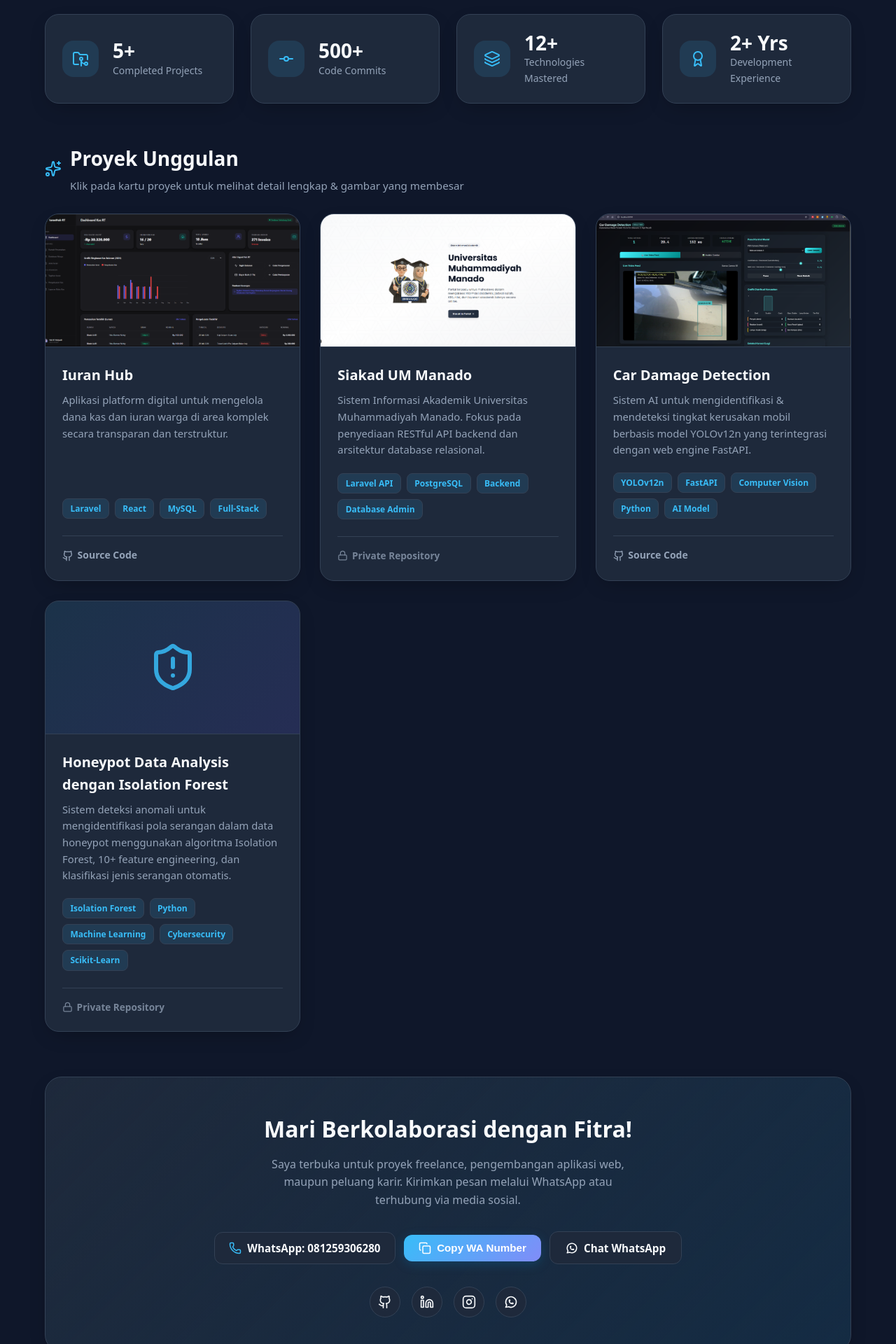
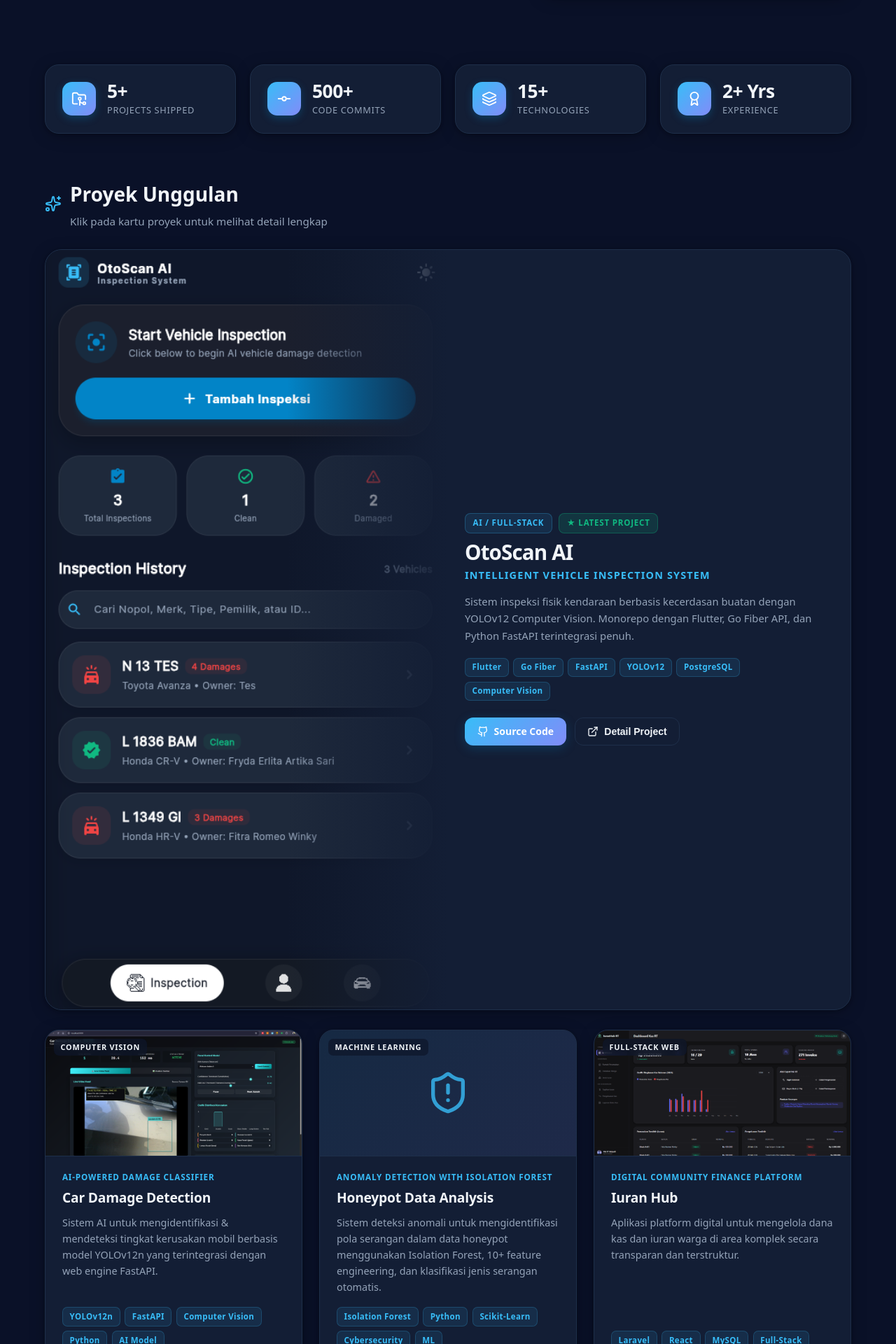
Before and after one commit to fitraaromeo/portfolio-web, a React (Vite) app: page / in a window 1280 px wide. Shown: the part 580-2500 px from the top of the page at 70% size. Built offline with nearby package versions, Linux system fonts and the light colour scheme.

Commit message:
feat: add OtoScan AI project + major professional UI upgrade

```diff
--- a/src/components/FeaturedProjects.tsx
+++ b/src/components/FeaturedProjects.tsx
@@ -1,14 +1,16 @@
 import React, { useState, useEffect } from 'react';
-import { Sparkles, Lock, X, ShieldAlert } from 'lucide-react';
+import { Sparkles, Lock, X, ShieldAlert, ExternalLink } from 'lucide-react';
 import { GithubIcon } from './SocialIcons';
 
 import iuranHubImg from '../assets/Iuran Hub.png';
 import siakadImg from '../assets/Siakad UM Manado.png';
 import carDamageImg from '../assets/Car Damage Detection YOLOv12n.png';
+import otoscanImg from '../assets/otoscan.png';
 
 interface Project {
   id: number;
   title: string;
+  shortDesc: string;
   description: string;
   longDescription?: string;
   tags: string[];
@@ -16,6 +18,8 @@
   bannerIcon?: React.ReactNode;
   githubUrl?: string;
   isPrivate?: boolean;
+  isFeatured?: boolean;
+  category: string;
 }
 
 export const FeaturedProjects: React.FC = () => {
@@ -24,52 +28,73 @@
   const projects: Project[] = [
     {
       id: 1,
+      title: 'OtoScan AI',
+      shortDesc: 'Intelligent Vehicle Inspection System',
+      description: 'Sistem inspeksi fisik kendaraan berbasis kecerdasan buatan dengan YOLOv12 Computer Vision. Monorepo dengan Flutter, Go Fiber API, dan Python FastAPI terintegrasi penuh.',
+      longDescription: 'OtoScan AI adalah sistem inspeksi kendaraan full-stack berarsitektur microservice (Monorepo). Frontend Flutter multi-platform mengirimkan foto 4-sisi kendaraan ke Go Fiber REST API, yang meneruskannya ke Python FastAPI AI service untuk inferensi YOLOv12. Model mendeteksi 6 jenis kerusakan: dent, scratch, crack, glass shatter, lamp broken, dan tire flat — hasilnya dikembalikan sebagai annotated bounding box image dan laporan JSON ke Flutter secara real-time.',
+      tags: ['Flutter', 'Go Fiber', 'FastAPI', 'YOLOv12', 'PostgreSQL', 'Computer Vision'],
+      imageSrc: otoscanImg,
+      githubUrl: 'https://github.com/fitraaromeo/Otoscan-AI',
+      isFeatured: true,
+      category: 'AI / Full-Stack'
+    },
+    {
+      id: 2,
+      title: 'Car Damage Detection',
+      shortDesc: 'AI-Powered Damage Classifier',
+      description: 'Sistem AI untuk mengidentifikasi & mendeteksi tingkat kerusakan mobil berbasis model YOLOv12n yang terintegrasi dengan web engine FastAPI.',
+      longDescription: 'Proyek Computer Vision yang menggabungkan model deteksi objek mutakhir YOLOv12n untuk mendeteksi lokasi dan jenis kerusakan kendaraan secara real-time. Sistem diintegrasikan ke dalam antarmuka web performa tinggi berbasis Python FastAPI.',
+      tags: ['YOLOv12n', 'FastAPI', 'Computer Vision', 'Python', 'AI Model'],
+      imageSrc: carDamageImg,
+      githubUrl: 'https://github.com/fitraaromeo/car-damage-detection-using-yolov12n',
+      category: 'Computer Vision'
+    },
+    {
+      id: 3,
+      title: 'Honeypot Data Analysis',
+      shortDesc: 'Anomaly Detection with Isolation Forest',
+      description: 'Sistem deteksi anomali untuk mengidentifikasi pola serangan dalam data honeypot menggunakan Isolation Forest, 10+ feature engineering, dan klasifikasi jenis serangan otomatis.',
+      longDescription: 'Sistem deteksi anomali dan analisis keamanan honeypot berbasis Machine Learning (Unsupervised Isolation Forest). Mengimplementasikan 10+ fitur engineering (entropy, command length, suspicious pattern count, recon commands), mengklasifikasi 7 jenis serangan (Reconnaissance, Data Exfiltration, Malware Deployment, Privilege Escalation, Persistence, Command Injection, Web Exploit), serta memberikan rating keparahan (Critical, High, Medium, Low) secara otomatis.',
+      tags: ['Isolation Forest', 'Python', 'Scikit-Learn', 'Cybersecurity', 'ML'],
+      bannerIcon: <ShieldAlert className="project-banner-icon" />,
+      isPrivate: true,
+      category: 'Machine Learning'
+    },
+    {
+      id: 4,
       title: 'Iuran Hub',
+      shortDesc: 'Digital Community Finance Platform',
       description: 'Aplikasi platform digital untuk mengelola dana kas dan iuran warga di area komplek secara transparan dan terstruktur.',
       longDescription: 'Iuran Hub adalah solusi manajemen keuangan digital yang dirancang untuk mengelola kas warga komplek perumahan. Aplikasi ini dibangun dengan kombinasi Laravel sebagai API backend, React untuk antarmuka pengguna yang cepat dan responsif, serta MySQL untuk penyimpanan data relasional yang aman.',
       tags: ['Laravel', 'React', 'MySQL', 'Full-Stack'],
       imageSrc: iuranHubImg,
-      githubUrl: 'https://github.com/fitraaromeo/iuran-hub'
+      githubUrl: 'https://github.com/fitraaromeo/iuran-hub',
+      category: 'Full-Stack Web'
     },
     {
-      id: 2,
+      id: 5,
       title: 'Siakad UM Manado',
-      description: 'Sistem Informasi Akademik Universitas Muhammadiyah Manado. Fokus pada penyediaan RESTful API backend dan arsitektur database relasional.',
+      shortDesc: 'Academic Information System API',
+      description: 'Sistem Informasi Akademik Universitas Muhammadiyah Manado. Fokus pada penyediaan RESTful API backend dan arsitektur database relasional performa tinggi.',
       longDescription: 'Sistem Informasi Akademik (SIAKAD) untuk Universitas Muhammadiyah Manado. Pada proyek ini, peran utama meliputi perancangan dan penyediaan RESTful API menggunakan Laravel serta pengelolaan arsitektur database performa tinggi berbasis PostgreSQL.',
       tags: ['Laravel API', 'PostgreSQL', 'Backend', 'Database Admin'],
       imageSrc: siakadImg,
-      isPrivate: true
+      isPrivate: true,
+      category: 'Backend'
     },
-    {
-      id: 3,
-      title: 'Car Damage Detection',
-      description: 'Sistem AI untuk mengidentifikasi & mendeteksi tingkat kerusakan mobil berbasis model YOLOv12n yang terintegrasi dengan web engine FastAPI.',
-      longDescription: 'Proyek Computer Vision yang menggabungkan model deteksi objek mutakhir YOLOv12n untuk mendeteksi lokasi dan jenis kerusakan kendaraan secara real-time. Sistem diintegrasikan ke dalam antarmuka web performa tinggi berbasis Python FastAPI.',
-      tags: ['YOLOv12n', 'FastAPI', 'Computer Vision', 'Python', 'AI Model'],
-      imageSrc: carDamageImg,
-      githubUrl: 'https://github.com/fitraaromeo/car-damage-detection-using-yolov12n'
-    },
-    {
-      id: 4,
-      title: 'Honeypot Data Analysis dengan Isolation Forest',
-      description: 'Sistem deteksi anomali untuk mengidentifikasi pola serangan dalam data honeypot menggunakan algoritma Isolation Forest, 10+ feature engineering, dan klasifikasi jenis serangan otomatis.',
-      longDescription: 'Sistem deteksi anomali dan analisis keamanan honeypot berbasis Machine Learning (Unsupervised Isolation Forest). Mengimplementasikan 10+ fitur engineering (entropy, command length, suspicious pattern count, recon commands), mengklasifikasi 7 jenis serangan (Reconnaissance, Data Exfiltration, Malware Deployment, Privilege Escalation, Persistence, Command Injection, Web Exploit), serta memberikan rating keparahan (Critical, High, Medium, Low) secara otomatis.',
-      tags: ['Isolation Forest', 'Python', 'Machine Learning', 'Cybersecurity', 'Scikit-Learn'],
-      bannerIcon: <ShieldAlert className="project-banner-icon" />,
-      isPrivate: true
-    }
   ];
 
   // Close modal on Escape key press
   useEffect(() => {
     const handleKeyDown = (e: KeyboardEvent) => {
-      if (e.key === 'Escape') {
-        setSelectedProject(null);
-      }
+      if (e.key === 'Escape') setSelectedProject(null);
     };
     window.addEventListener('keydown', handleKeyDown);
     return () => window.removeEventListener('keydown', handleKeyDown);
   }, []);
+
+  const featuredProject = projects.find(p => p.isFeatured);
+  const otherProjects = projects.filter(p => !p.isFeatured);
 
   return (
     <section id="projects" style={{ marginBottom: '4rem' }}>
@@ -78,13 +103,66 @@
           <Sparkles size={24} color="var(--accent-primary)" />
           <div>
             <h2>Proyek Unggulan</h2>
-            <p className="section-subtitle">Klik pada kartu proyek untuk melihat detail lengkap & gambar yang membesar</p>
+            <p className="section-subtitle">Klik pada kartu proyek untuk melihat detail lengkap</p>
           </div>
         </div>
       </div>
 
+      {/* Featured Hero Project */}
+      {featuredProject && (
+        <div
+          className="project-card-featured"
+          onClick={() => setSelectedProject(featuredProject)}
+          title="Klik untuk membuka detail proyek"
+        >
+          <div className="project-featured-image">
+            <img src={featuredProject.imageSrc} alt={featuredProject.title} loading="lazy" />
+            <div className="project-featured-overlay" />
+          </div>
+          <div className="project-featured-content">
+            <div style={{ display: 'flex', alignItems: 'center', gap: '0.6rem', marginBottom: '0.65rem' }}>
+              <span className="project-category-badge">{featuredProject.category}</span>
+              <span className="project-category-badge" style={{ background: 'rgba(16,185,129,0.15)', color: '#10b981', borderColor: 'rgba(16,185,129,0.3)' }}>
+                ★ Latest Project
+              </span>
+            </div>
+            <h3 className="project-featured-title">{featuredProject.title}</h3>
+            <p className="project-featured-subtitle">{featuredProject.shortDesc}</p>
+            <p className="project-featured-desc">{featuredProject.description}</p>
+            <div className="project-tech-tags" style={{ marginBottom: '1.5rem' }}>
+              {featuredProject.tags.map((tag, idx) => (
+                <span key={idx} className="tech-tag">{tag}</span>
+              ))}
+            </div>
+            <div style={{ display: 'flex', gap: '0.75rem', flexWrap: 'wrap' }}>
+              {featuredProject.githubUrl && (
+                <a
+                  href={featuredProject.githubUrl}
+                  className="btn btn-primary"
+                  target="_blank"
+                  rel="noreferrer"
+                  onClick={e => e.stopPropagation()}
+                  style={{ fontSize: '0.875rem', padding: '0.55rem 1.1rem' }}
+                >
+                  <GithubIcon size={16} />
+                  <span>Source Code</span>
+                </a>
+              )}
+              <button
+                className="btn btn-secondary"
+                style={{ fontSize: '0.875rem', padding: '0.55rem 1.1rem' }}
+              >
+                <ExternalLink size={16} />
+                <span>Detail Project</span>
+              </button>
+            </div>
+          </div>
+        </div>
+      )}
+
+      {/* Other Projects Grid */}
       <div className="projects-grid">
-        {projects.map((project) => (
+        {otherProjects.map((project) => (
           <div
             key={project.id}
             className="project-card"
@@ -97,9 +175,11 @@
               ) : (
                 project.bannerIcon || <ShieldAlert className="project-banner-icon" />
               )}
+              <span className="project-banner-category">{project.category}</span>
             </div>
 
             <div className="project-body">
+              <p className="project-short-desc">{project.shortDesc}</p>
               <h3>{project.title}</h3>
               <p>{project.description}</p>
 
@@ -133,16 +213,10 @@
         ))}
       </div>
 
-      {/* Enlarged Detail Popup Modal */}
+      {/* Detail Modal */}
       {selectedProject && (
-        <div
-          className="modal-overlay"
-          onClick={() => setSelectedProject(null)}
-        >
-          <div
-            className="modal-container"
-            onClick={(e) => e.stopPropagation()}
-          >
+        <div className="modal-overlay" onClick={() => setSelectedProject(null)}>
+          <div className="modal-container" onClick={(e) => e.stopPropagation()}>
             <button
               className="modal-close-btn"
               onClick={() => setSelectedProject(null)}
@@ -163,6 +237,9 @@
             </div>
 
             <div className="modal-content">
+              <span className="project-category-badge" style={{ marginBottom: '0.75rem', display: 'inline-flex' }}>
+                {selectedProject.category}
+              </span>
               <h3>{selectedProject.title}</h3>
               <p>{selectedProject.longDescription || selectedProject.description}</p>
 
--- a/src/components/QuickStats.tsx
+++ b/src/components/QuickStats.tsx
@@ -10,24 +10,24 @@
 export const QuickStats: React.FC = () => {
   const stats: StatItem[] = [
     {
-      icon: <FolderGit2 size={24} />,
+      icon: <FolderGit2 size={22} />,
       value: '5+',
-      label: 'Completed Projects'
+      label: 'Projects Shipped'
     },
     {
-      icon: <GitCommit size={24} />,
+      icon: <GitCommit size={22} />,
       value: '500+',
       label: 'Code Commits'
     },
     {
-      icon: <Layers size={24} />,
-      value: '12+',
-      label: 'Technologies Mastered'
+      icon: <Layers size={22} />,
+      value: '15+',
+      label: 'Technologies'
     },
     {
-      icon: <Award size={24} />,
+      icon: <Award size={22} />,
       value: '2+ Yrs',
-      label: 'Development Experience'
+      label: 'Experience'
     }
   ];
 
--- a/src/index.css
+++ b/src/index.css
@@ -1,20 +1,22 @@
 /* Design Tokens & Theme Variables */
 :root {
   /* Light Mode (Default) */
-  --bg-main: #F8FAFC;
+  --bg-main: #F1F5F9;
   --card-bg: #FFFFFF;
   --text-primary: #0F172A;
   --text-secondary: #64748B;
   --accent-primary: #0284C7;
   --accent-secondary: #4F46E5;
+  --accent-tertiary: #10b981;
   --border-color: #E2E8F0;
 
   /* Utility RGBs & Glassmorphism */
-  --card-shadow: 0 10px 30px -10px rgba(15, 23, 42, 0.08);
-  --card-shadow-hover: 0 20px 40px -15px rgba(2, 132, 199, 0.15);
-  --glass-bg: rgba(255, 255, 255, 0.75);
-  --glass-border: rgba(226, 232, 240, 0.8);
-  --badge-bg: rgba(2, 132, 199, 0.1);
+  --card-shadow: 0 4px 24px -4px rgba(15, 23, 42, 0.08), 0 1px 4px rgba(15,23,42,0.04);
+  --card-shadow-hover: 0 20px 48px -12px rgba(2, 132, 199, 0.2);
+  --glass-bg: rgba(255, 255, 255, 0.82);
+  --glass-border: rgba(226, 232, 240, 0.9);
+  --badge-bg: rgba(2, 132, 199, 0.09);
+  --featured-gradient: linear-gradient(135deg, rgba(2,132,199,0.07) 0%, rgba(79,70,229,0.09) 100%);
 
   --font-family: 'Plus Jakarta Sans', system-ui, -apple-system, BlinkMacSystemFont, 'Segoe UI', Roboto, sans-serif;
   --transition-fast: 0.2s cubic-bezier(0.4, 0, 0.2, 1);
@@ -23,20 +25,22 @@
 
 [data-theme="dark"] {
   /* Dark Mode */
-  --bg-main: #0F172A;
-  --card-bg: #1E293B;
-  --text-primary: #F8FAFC;
+  --bg-main: #0A1128;
+  --card-bg: #131e35;
+  --text-primary: #F1F5F9;
   --text-secondary: #94A3B8;
   --accent-primary: #38BDF8;
   --accent-secondary: #818CF8;
-  --border-color: #334155;
+  --accent-tertiary: #34d399;
+  --border-color: #1e2f4a;
 
   /* Utility RGBs & Glassmorphism */
-  --card-shadow: 0 10px 30px -10px rgba(0, 0, 0, 0.3);
-  --card-shadow-hover: 0 20px 40px -15px rgba(56, 189, 248, 0.2);
-  --glass-bg: rgba(30, 41, 59, 0.75);
-  --glass-border: rgba(51, 65, 85, 0.8);
-  --badge-bg: rgba(56, 189, 248, 0.12);
+  --card-shadow: 0 4px 24px -4px rgba(0, 0, 0, 0.35), 0 1px 4px rgba(0,0,0,0.2);
+  --card-shadow-hover: 0 20px 48px -12px rgba(56, 189, 248, 0.25);
+  --glass-bg: rgba(19, 30, 53, 0.85);
+  --glass-border: rgba(30, 47, 74, 0.9);
+  --badge-bg: rgba(56, 189, 248, 0.1);
+  --featured-gradient: linear-gradient(135deg, rgba(56,189,248,0.07) 0%, rgba(129,140,248,0.1) 100%);
 }
 
 /* Reset & Base Styles */
@@ -283,22 +287,24 @@
   grid-template-columns: 1.2fr 0.8fr;
   gap: 2.5rem;
   align-items: center;
-  margin-bottom: 3.5rem;
+  margin-bottom: 4rem;
+  padding: 2rem 0;
 }
 
 .hero-content h1 {
-  font-size: 3rem;
-  font-weight: 800;
-  line-height: 1.15;
-  margin-bottom: 1rem;
-  letter-spacing: -0.02em;
+  font-size: 3.15rem;
+  font-weight: 900;
+  line-height: 1.13;
+  margin-bottom: 1.1rem;
+  letter-spacing: -0.03em;
 }
 
 .hero-content p {
   color: var(--text-secondary);
-  font-size: 1.15rem;
+  font-size: 1.1rem;
+  line-height: 1.75;
   margin-bottom: 2rem;
-  max-width: 580px;
+  max-width: 560px;
 }
 
 .hero-actions {
@@ -366,21 +372,37 @@
 /* Quick Stats Section Grid */
 .stats-grid {
   display: grid;
-  grid-template-columns: repeat(auto-fit, minmax(240px, 1fr));
-  gap: 1.5rem;
-  margin-bottom: 3.5rem;
+  grid-template-columns: repeat(auto-fit, minmax(220px, 1fr));
+  gap: 1.25rem;
+  margin-bottom: 4rem;
 }
 
 .stat-card {
   background: var(--card-bg);
   border: 1px solid var(--border-color);
   border-radius: 1.25rem;
-  padding: 1.5rem;
+  padding: 1.4rem 1.5rem;
   display: flex;
   align-items: center;
-  gap: 1.25rem;
+  gap: 1rem;
   box-shadow: var(--card-shadow);
   transition: all var(--transition-normal);
+  position: relative;
+  overflow: hidden;
+}
+
+.stat-card::before {
+  content: '';
+  position: absolute;
+  top: 0; left: 0; right: 0;
+  height: 2px;
+  background: linear-gradient(90deg, var(--accent-primary), var(--accent-secondary));
+  opacity: 0;
+  transition: opacity var(--transition-fast);
+}
+
+.stat-card:hover::before {
+  opacity: 1;
 }
 
 .stat-card:hover {
@@ -390,28 +412,32 @@
 }
 
 .stat-icon-wrapper {
-  width: 3.25rem;
-  height: 3.25rem;
-  border-radius: 1rem;
-  background: var(--badge-bg);
-  color: var(--accent-primary);
+  width: 3rem;
+  height: 3rem;
+  border-radius: 0.875rem;
+  background: linear-gradient(135deg, var(--accent-primary), var(--accent-secondary));
+  color: #ffffff;
   display: flex;
   align-items: center;
   justify-content: center;
   flex-shrink: 0;
+  box-shadow: 0 4px 12px rgba(2, 132, 199, 0.3);
 }
 
 .stat-info h4 {
-  font-size: 1.75rem;
+  font-size: 1.65rem;
   font-weight: 800;
   color: var(--text-primary);
   line-height: 1.2;
+  letter-spacing: -0.02em;
 }
 
 .stat-info p {
   color: var(--text-secondary);
-  font-size: 0.875rem;
+  font-size: 0.8rem;
   font-weight: 500;
+  text-transform: uppercase;
+  letter-spacing: 0.05em;
 }
 
 /* Section Header */
@@ -440,11 +466,104 @@
   margin-top: 0.25rem;
 }
 
+/* Featured Projects — Hero Card (OtoScan AI) */
+.project-card-featured {
+  display: grid;
+  grid-template-columns: 1fr 1fr;
+  background: var(--card-bg);
+  border: 1px solid var(--border-color);
+  border-radius: 1.5rem;
+  overflow: hidden;
+  box-shadow: var(--card-shadow);
+  margin-bottom: 1.75rem;
+  cursor: pointer;
+  transition: all var(--transition-normal);
+  position: relative;
+}
+
+.project-card-featured:hover {
+  border-color: var(--accent-primary);
+  box-shadow: var(--card-shadow-hover);
+  transform: translateY(-4px);
+}
+
+.project-featured-image {
+  position: relative;
+  overflow: hidden;
+  min-height: 320px;
+}
+
+.project-featured-image img {
+  width: 100%;
+  height: 100%;
+  object-fit: cover;
+  object-position: top center;
+  transition: transform var(--transition-normal);
+}
+
+.project-card-featured:hover .project-featured-image img {
+  transform: scale(1.04);
+}
+
+.project-featured-overlay {
+  position: absolute;
+  inset: 0;
+  background: linear-gradient(to right, transparent 60%, var(--card-bg));
+  pointer-events: none;
+}
+
+.project-featured-content {
+  padding: 2rem 2rem 2rem 1.5rem;
+  display: flex;
+  flex-direction: column;
+  justify-content: center;
+}
+
+.project-featured-title {
+  font-size: 1.85rem;
+  font-weight: 900;
+  letter-spacing: -0.03em;
+  color: var(--text-primary);
+  margin-bottom: 0.25rem;
+  line-height: 1.15;
+}
+
+.project-featured-subtitle {
+  font-size: 0.9rem;
+  font-weight: 600;
+  color: var(--accent-primary);
+  text-transform: uppercase;
+  letter-spacing: 0.08em;
+  margin-bottom: 0.85rem;
+}
+
+.project-featured-desc {
+  color: var(--text-secondary);
+  font-size: 0.925rem;
+  line-height: 1.65;
+  margin-bottom: 1.25rem;
+}
+
+.project-category-badge {
+  display: inline-flex;
+  align-items: center;
+  gap: 0.35rem;
+  font-size: 0.72rem;
+  font-weight: 700;
+  text-transform: uppercase;
+  letter-spacing: 0.07em;
+  background: var(--badge-bg);
+  color: var(--accent-primary);
+  border: 1px solid rgba(56,189,248,0.25);
+  padding: 0.25rem 0.65rem;
+  border-radius: 0.5rem;
+}
+
 /* Featured Projects Grid */
 .projects-grid {
   display: grid;
-  grid-template-columns: repeat(auto-fit, minmax(340px, 1fr));
-  gap: 1.75rem;
+  grid-template-columns: repeat(auto-fit, minmax(310px, 1fr));
+  gap: 1.5rem;
   margin-bottom: 4rem;
 }
 
@@ -468,8 +587,8 @@
 }
 
 .project-banner {
-  height: 190px;
-  background: linear-gradient(135deg, rgba(2, 132, 199, 0.1), rgba(79, 70, 229, 0.15));
+  height: 180px;
+  background: var(--featured-gradient);
   display: flex;
   align-items: center;
   justify-content: center;
@@ -487,66 +606,94 @@
 }
 
 .project-card:hover .project-banner img {
-  transform: scale(1.06);
+  transform: scale(1.07);
 }
 
 .project-banner-icon {
-  width: 4.5rem;
-  height: 4.5rem;
+  width: 4rem;
+  height: 4rem;
   color: var(--accent-primary);
-  opacity: 0.85;
+  opacity: 0.8;
+}
+
+.project-banner-category {
+  position: absolute;
+  top: 0.75rem;
+  left: 0.75rem;
+  font-size: 0.68rem;
+  font-weight: 700;
+  text-transform: uppercase;
+  letter-spacing: 0.07em;
+  background: rgba(15, 23, 42, 0.72);
+  color: #F1F5F9;
+  padding: 0.2rem 0.6rem;
+  border-radius: 0.45rem;
+  backdrop-filter: blur(6px);
 }
 
 .project-body {
-  padding: 1.5rem;
+  padding: 1.35rem 1.5rem 1.5rem;
   display: flex;
   flex-direction: column;
   flex-grow: 1;
 }
 
+.project-short-desc {
+  font-size: 0.73rem !important;
+  font-weight: 700 !important;
+  text-transform: uppercase;
+  letter-spacing: 0.07em;
+  color: var(--accent-primary) !important;
+  margin-bottom: 0.25rem !important;
+  flex-grow: 0 !important;
+}
+
 .project-body h3 {
-  font-size: 1.25rem;
-  font-weight: 700;
+  font-size: 1.2rem;
+  font-weight: 800;
   margin-bottom: 0.5rem;
   color: var(--text-primary);
+  letter-spacing: -0.01em;
 }
 
 .project-body p {
   color: var(--text-secondary);
-  font-size: 0.925rem;
-  margin-bottom: 1.25rem;
+  font-size: 0.9rem;
+  line-height: 1.6;
+  margin-bottom: 1.1rem;
   flex-grow: 1;
 }
 
 .project-tech-tags {
   display: flex;
   flex-wrap: wrap;
-  gap: 0.5rem;
-  margin-bottom: 1.5rem;
+  gap: 0.4rem;
+  margin-bottom: 1.25rem;
 }
 
 .tech-tag {
   background: var(--badge-bg);
   color: var(--accent-primary);
-  border: 1px solid var(--border-color);
-  font-size: 0.75rem;
-  font-weight: 600;
-  padding: 0.25rem 0.65rem;
-  border-radius: 0.5rem;
+  border: 1px solid rgba(56,189,248,0.2);
+  font-size: 0.72rem;
+  font-weight: 700;
+  padding: 0.22rem 0.6rem;
+  border-radius: 0.45rem;
+  letter-spacing: 0.03em;
 }
 
 .project-footer {
   display: flex;
   align-items: center;
   justify-content: space-between;
-  padding-top: 1rem;
+  padding-top: 0.85rem;
   border-top: 1px solid var(--border-color);
 }
 
 .project-link {
   color: var(--text-secondary);
   text-decoration: none;
-  font-size: 0.875rem;
+  font-size: 0.85rem;
   font-weight: 600;
   display: flex;
   align-items: center;
@@ -659,10 +806,10 @@
 
 /* Contact Banner */
 .contact-banner {
-  background: linear-gradient(135deg, var(--card-bg), var(--badge-bg));
+  background: var(--card-bg);
   border: 1px solid var(--border-color);
   border-radius: 1.5rem;
-  padding: 3rem 2rem;
+  padding: 3.5rem 2rem;
   text-align: center;
   box-shadow: var(--card-shadow);
   margin-bottom: 4rem;
@@ -670,16 +817,37 @@
   overflow: hidden;
 }
 
+.contact-banner::before {
+  content: '';
+  position: absolute;
+  top: 0; left: 0; right: 0;
+  height: 3px;
+  background: linear-gradient(90deg, var(--accent-primary), var(--accent-secondary), var(--accent-tertiary));
+}
+
+.contact-banner::after {
+  content: '';
+  position: absolute;
+  bottom: -80px; left: 50%;
+  transform: translateX(-50%);
+  width: 400px;
+  height: 200px;
+  background: radial-gradient(ellipse, rgba(56,189,248,0.08), transparent);
+  pointer-events: none;
+}
+
 .contact-banner h2 {
-  font-size: 2rem;
-  font-weight: 800;
+  font-size: 2.1rem;
+  font-weight: 900;
   margin-bottom: 0.75rem;
+  letter-spacing: -0.02em;
 }
 
 .contact-banner p {
   color: var(--text-secondary);
-  max-width: 540px;
+  max-width: 500px;
   margin: 0 auto 2rem;
+  line-height: 1.7;
 }
 
 .social-links {
@@ -730,7 +898,7 @@
   }
 
   .hero-content h1 {
-    font-size: 2.25rem;
+    font-size: 2.4rem;
   }
 
   .navbar {
@@ -787,6 +955,32 @@
     margin-top: 0.5rem;
   }
 
+  /* Featured project card stacks on mobile */
+  .project-card-featured {
+    grid-template-columns: 1fr;
+  }
+
+  .project-featured-image {
+    min-height: 200px;
+    max-height: 220px;
+  }
+
+  .project-featured-overlay {
+    background: linear-gradient(to bottom, transparent 40%, var(--card-bg));
+  }
+
+  .project-featured-content {
+    padding: 1.5rem;
+  }
+
+  .project-featured-title {
+    font-size: 1.5rem;
+  }
+
+  .projects-grid {
+    grid-template-columns: 1fr;
+  }
+
   .footer {
     flex-direction: column;
     gap: 1rem;
```
Also changed, not shown: src/assets/otoscan.png (added), 1 other file (tests, documents, lock files or other folders).
